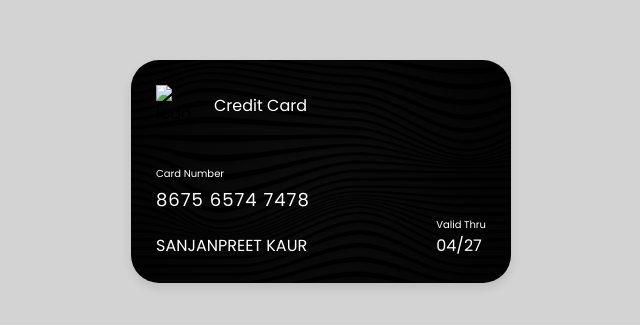
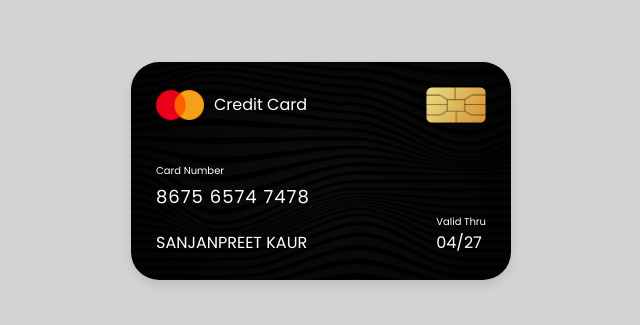
Before and after one commit to Sanjanpreet/Assignment2-HTML-CSS, a plain HTML site: page index.html in a window 1280 px wide. Shown: the part 229-554 px from the top of the page, without its empty margins (319-959 px from the left). Drawn offline with Linux system fonts and the light colour scheme; files whose address does not match are found by name.

Commit message:
Update index.html

```diff
--- a/index.html
+++ b/index.html
@@ -12,10 +12,10 @@
     <div class="container">
       <header>
         <span class="logo">
-          <img src="images/logo.png" alt="logo" />
+          <img src="logo.png" alt="logo" />
           <h5>Credit Card</h5>
         </span>
-        <img src="images/chip.png" alt="" class="chip" />
+        <img src="chip.png" alt="" class="chip" />
       </header>
 
       <div class="card-details">
```
